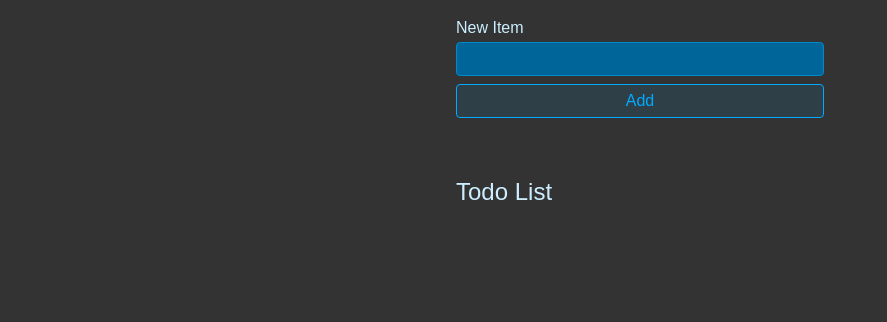
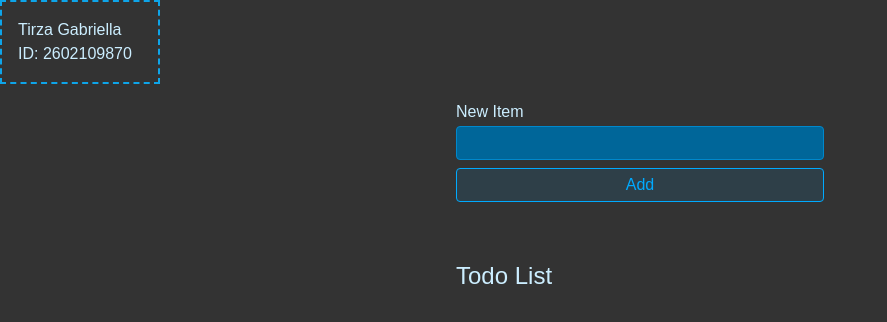
Before and after one commit to tirzagabriella/ToDoList_TAWeek2, a React (Vite) app: page / in a window 1280 px wide. Shown: the top 322 px of the page, without its empty margins (0-887 px from the left). Built offline with nearby package versions, Linux system fonts and the light colour scheme.

Commit message:
Add name and ID component

```diff
--- a/src/App.jsx
+++ b/src/App.jsx
@@ -5,6 +5,7 @@ import './App.css'
 import AddItemForm from './components/form/AddItemForm';
 import ToDoList from './components/list/ToDoList';
 import Modal from './components/modal/Modal';
+import StudentIdentity from './components/student_identity/StudentIdentity';
 
 function App() {
 
@@ -74,6 +75,8 @@ function App() {
 
   return(
     <>
+
+      <StudentIdentity/>
       <AddItemForm
         handleSubmit={handleSubmit}
         newItem={newItem}
--- /dev/null
+++ b/src/components/student_identity/StudentIdentity.jsx
@@ -0,0 +1,14 @@
+import React from "react";
+
+export default function StudentIdentity(){
+    return (
+        <div className="flex flex-col p-4 border-dashed border-2 border-sky-500 w-40">
+            <span>
+                Tirza Gabriella
+            </span>
+            <span>
+                ID: 2602109870
+            </span>
+        </div>
+    )
+}
```
